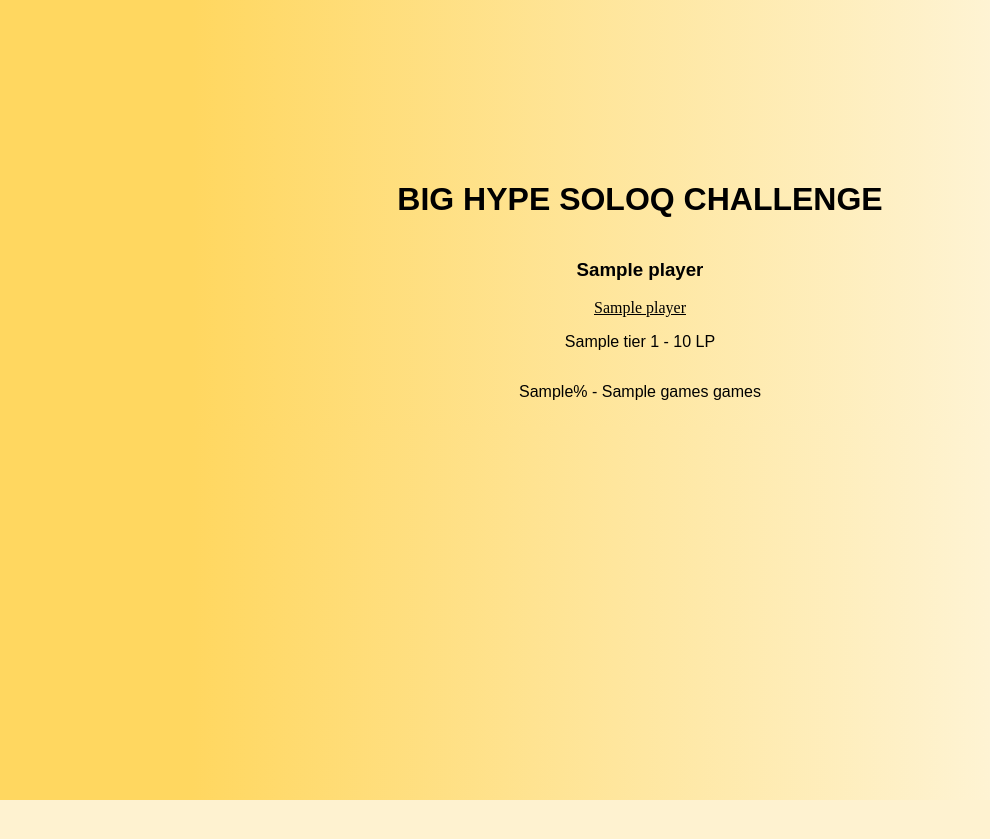
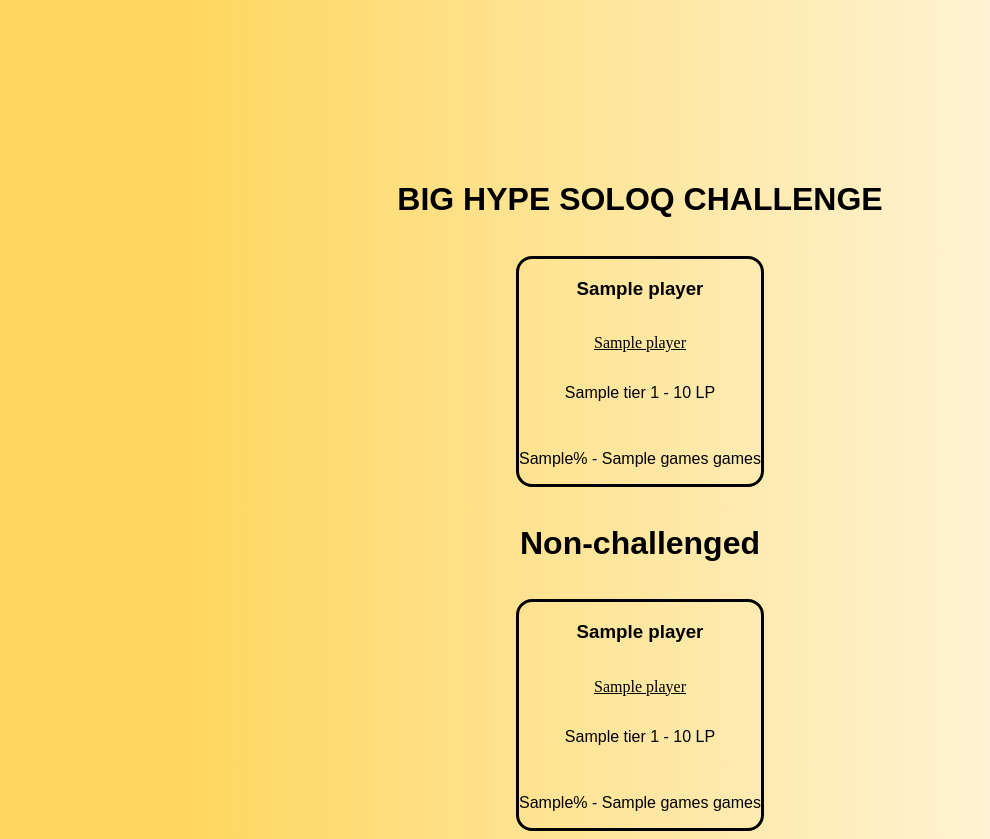
Before and after one commit to XFazze/fabian-utter-challenge, a Python web app: template src/templates/index.html in a window 1280 px wide. Shown: the whole page, without its empty margins (0-990 px from the left). Before the commit the page ends 800 px from the top, so only its background shows below. Run offline with Jinja, Linux system fonts and the light colour scheme; the template is opened without the code that fills it: most values are stand-ins (such as "Sample title", 1, 10 or a date in 2020).

Commit message:
Added people

```diff
--- a/src/static/style.css
+++ b/src/static/style.css
@@ -3,10 +3,17 @@
   flex-direction: column;
   align-items: center;
   justify-content: center;
+  gap: 1rem;
 }
 .players {
   display: flex;
   gap: 2rem;
+  flex-wrap: wrap;
+}
+.players > div {
+  flex: 1 0 13%;
+  border: solid 0.2rem black;
+  border-radius: 1rem;
 }
 
 a {
--- a/src/templates/index.html
+++ b/src/templates/index.html
@@ -2,13 +2,30 @@
 <title>Soloq Challenge</title>
 <link rel="stylesheet" href="{{ url_for('static', filename='style.css') }}" />
 
+<!--<script type="text/javascript" src="/static/js/timer.js"></script>-->
+
 <div class="center full-height">
   <h1>BIG HYPE SOLOQ CHALLENGE</h1>
   <div class="players">
-    {% for player in players %}
+    {% for player in top_players %}
     <div class="center">
       <h3>{{ player["name"] }} {% if player["hotStreak"] %} on hot streak!{% endif %}</h3>
-      <a href="{{ player['opgg'] }}">{{ player["riot_name"] }}</a>
+      <a href="{{ player['opgg'] }}" target="_blank">{{ player["riot_name"] }}</a>
+      {% if player["tier"] %}
+      <p>{{ player["tier"] }} {{ player["rank"] }} - {{ player["leaguePoints"] }} LP</p>
+      <p>{{ player["wr"] }}% - {{ player["games"] }} games</p>
+      {% else %}
+      <p>Unranked</p>
+      {% endif %}
+    </div>
+    {% endfor %}
+  </div>
+  <h1>Non-challenged</h1>
+  <div class="players">
+    {% for player in all_players %}
+    <div class="center">
+      <h3>{{ player["name"] }} {% if player["hotStreak"] %} on hot streak!{% endif %}</h3>
+      <a href="{{ player['opgg'] }}" target="_blank">{{ player["riot_name"] }}</a>
       {% if player["tier"] %}
       <p>{{ player["tier"] }} {{ player["rank"] }} - {{ player["leaguePoints"] }} LP</p>
       <p>{{ player["wr"] }}% - {{ player["games"] }} games</p>
```
Also changed, not shown: src/main.py (+46 -10 lines), src/static/js/timer.js (added, +9 -0 lines).
